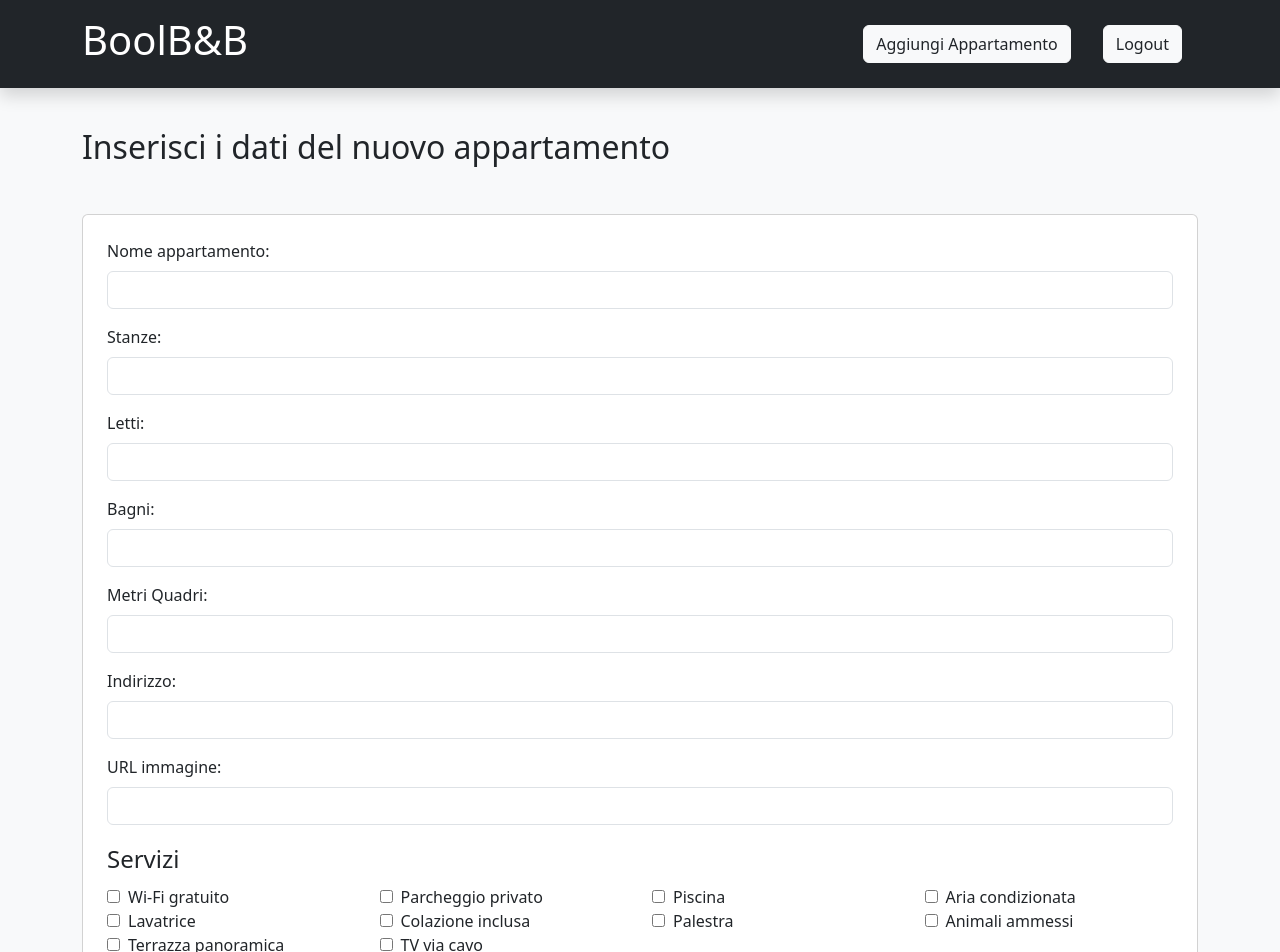
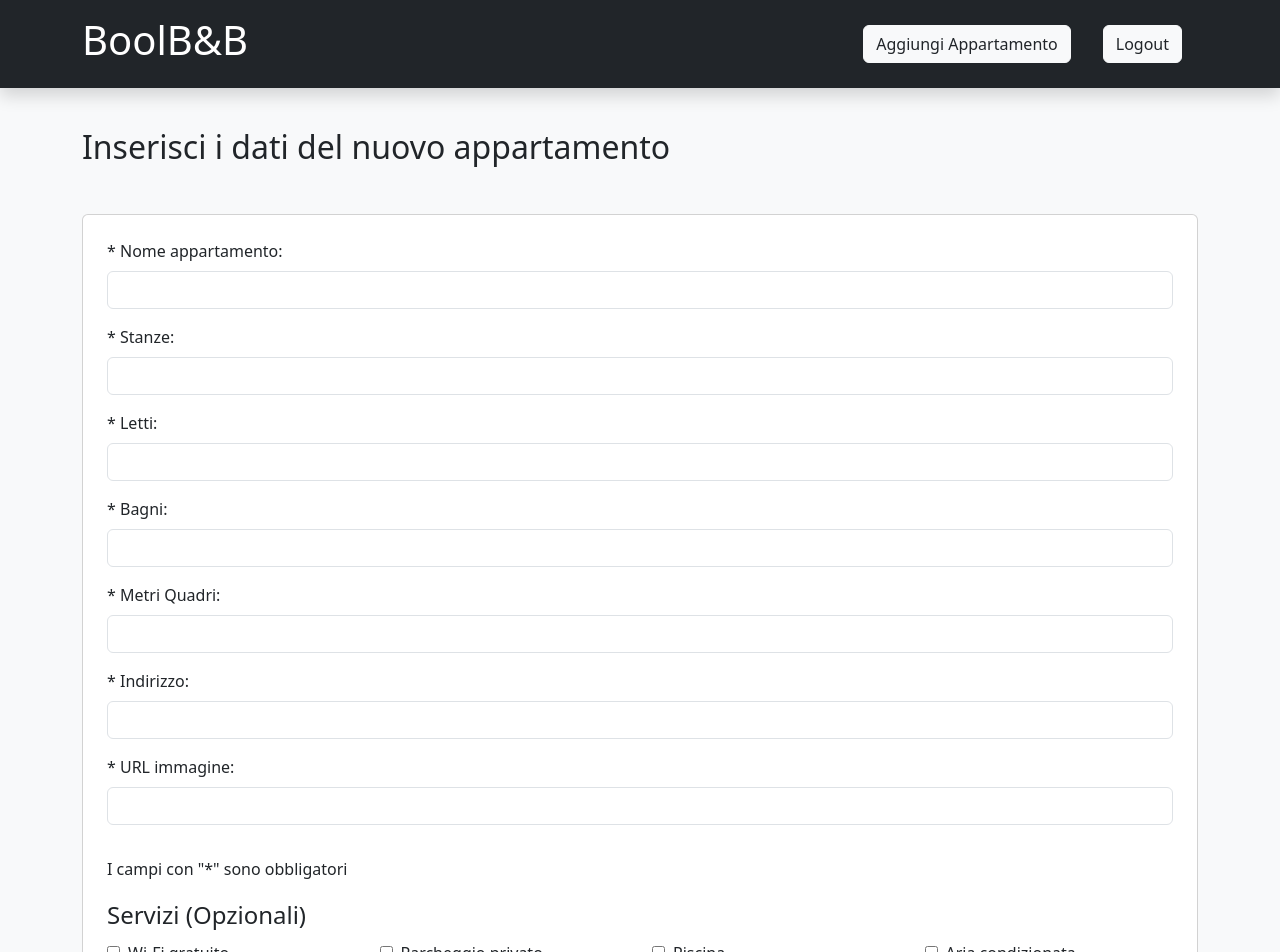
Before and after one commit to deca-francesco/pjw-t5-boolbnb, a React (Vite) app in the folder frontend_react/: page /new-apartment in a window 1280 px wide. Shown: the top 952 px of the page. Built offline with nearby package versions, Linux system fonts and the light colour scheme; no server answers; sample sign-in values are in the browser's storage; a web font is replaced by a local one.

Commit message:
UPDATE: NewApartmentPage with corrections

```diff
--- a/frontend_react/src/pages/NewApartmentPage.jsx
+++ b/frontend_react/src/pages/NewApartmentPage.jsx
@@ -14,7 +14,13 @@ export default function NewApartmentPage() {
         services: []
     })
 
-    const [errorMessage, setErrorMessage] = useState("")
+    // Stato per messaggi e tipo di messaggio
+    // const [errorMessage, setErrorMessage] = useState("")
+
+    const [message, setMessage] = useState("");
+    const [messageType, setMessageType] = useState("");
+
+
 
     const navigate = useNavigate()
 
@@ -94,18 +100,21 @@ export default function NewApartmentPage() {
     // Handle form's submit
     const handleSubmit = async (e) => {
         e.preventDefault()
-        setErrorMessage('')
+        setMessage('')
 
         // Validazione lato client
         const error = validateFormData();
         if (error) {
-            setErrorMessage(error);
+            setMessage(error);
+            setMessageType("error");
             return;
         }
 
         const authToken = localStorage.getItem('authToken')
         if (!authToken) {
-            setErrorMessage('Token mancante. Devi essere autenticato.')
+            setErrorMessage("Token mancante. Devi essere autenticato.");
+            setMessage("Token mancante. Devi essere autenticato.");
+            setMessageType("error");
             return
         }
 
@@ -134,6 +143,8 @@ export default function NewApartmentPage() {
             console.log("Apartment added successfully:", data)
 
             // Alert di conferma
+            setMessage("Appartamento creato con successo!");
+            setMessageType("success");
             alert("Appartamento creato con successo!");
 
             // Reindirizza alla pagina dell'appartamento appena creato
@@ -151,9 +162,13 @@ export default function NewApartmentPage() {
                 services: [],
             })
         } catch (error) {
+
+            console.error("Error adding apartment:", error)
+            setMessage(error.message);
+            setMessageType("error");
             alert(error.message);
 
-            console.error("Error adding apartment:", error)
+
         }
     }
 
@@ -164,35 +179,38 @@ export default function NewApartmentPage() {
                 <h2 className="mt-3">Inserisci i dati del nuovo appartamento</h2>
                 <form onSubmit={handleSubmit} className="mt-5 card p-4">
                     <div className="mb-3">
-                        <label className="form-label"> Nome appartamento:</label>
+                        <label className="form-label">* Nome appartamento:</label>
                         <input type="text" className="form-control" name="title" value={formData.title} onChange={handleChange} required />
                     </div>
                     <div className="mb-3">
-                        <label className="form-label"> Stanze:</label>
-                        <input type="number" className="form-control" name="rooms" value={formData.rooms} onChange={handleChange} required />
+                        <label className="form-label">* Stanze:</label>
+                        <input type="number" min="1" className="form-control" name="rooms" value={formData.rooms} onChange={handleChange} required />
                     </div>
                     <div className="mb-3">
-                        <label className="form-label"> Letti:</label>
-                        <input type="number" className="form-control" name="beds" value={formData.beds} onChange={handleChange} required />
+                        <label className="form-label">* Letti:</label>
+                        <input type="number" min="1" className="form-control" name="beds" value={formData.beds} onChange={handleChange} required />
                     </div>
                     <div className="mb-3">
-                        <label className="form-label"> Bagni:</label>
-                        <input type="number" className="form-control" name="bathrooms" value={formData.bathrooms} onChange={handleChange} required />
+                        <label className="form-label">* Bagni:</label>
+                        <input type="number" min="1" className="form-control" name="bathrooms" value={formData.bathrooms} onChange={handleChange} required />
                     </div>
                     <div className="mb-3">
-                        <label className="form-label"> Metri Quadri:</label>
-                        <input type="number" className="form-control" name="square_meters" value={formData.square_meters} onChange={handleChange} required />
+                        <label className="form-label">* Metri Quadri:</label>
+                        <input type="number" min="1" className="form-control" name="square_meters" value={formData.square_meters} onChange={handleChange} required />
                     </div>
                     <div className="mb-3">
-                        <label className="form-label"> Indirizzo:</label>
+                        <label className="form-label">* Indirizzo:</label>
                         <input type="text" className="form-control" name="address" value={formData.address} onChange={handleChange} required />
                     </div>
                     <div className="mb-3">
-                        <label className="form-label"> URL immagine:</label>
+                        <label className="form-label">* URL immagine:</label>
                         <input type="text" className="form-control" name="image" value={formData.image} onChange={handleChange} required />
                     </div>
+                    <div className="my-3">
+                        I campi con "*" sono obbligatori
+                    </div>
                     <fieldset>
-                        <legend>Servizi</legend>
+                        <legend>Servizi (Opzionali)</legend>
                         <div className="row row-cols-1 row-cols-sm-2 row-cols-md-3 row-cols-lg-4 mb-5">
                             <div className="col">
                                 <input type="checkbox" name="services" value={1} checked={formData.services.includes(1)} onChange={handleServiceChange} className="me-2" />
@@ -245,7 +263,10 @@ export default function NewApartmentPage() {
                             </div>
                         </div>
                     </fieldset>
-                    {errorMessage && <div className="error btn btn-danger disabled my-3">{errorMessage}</div>}
+                    {/* {errorMessage && <div className="error btn btn-danger disabled my-3">{errorMessage}</div>} */}
+                    {message && (
+                        <div className={`alert mt-3 ${messageType === "success" ? "alert-success" : "alert-danger"}`}>{message}</div>
+                    )}
                     <button type="submit" className="btn btn-primary">Salva nuovo appartamento</button>
                 </form>
             </div>
```
